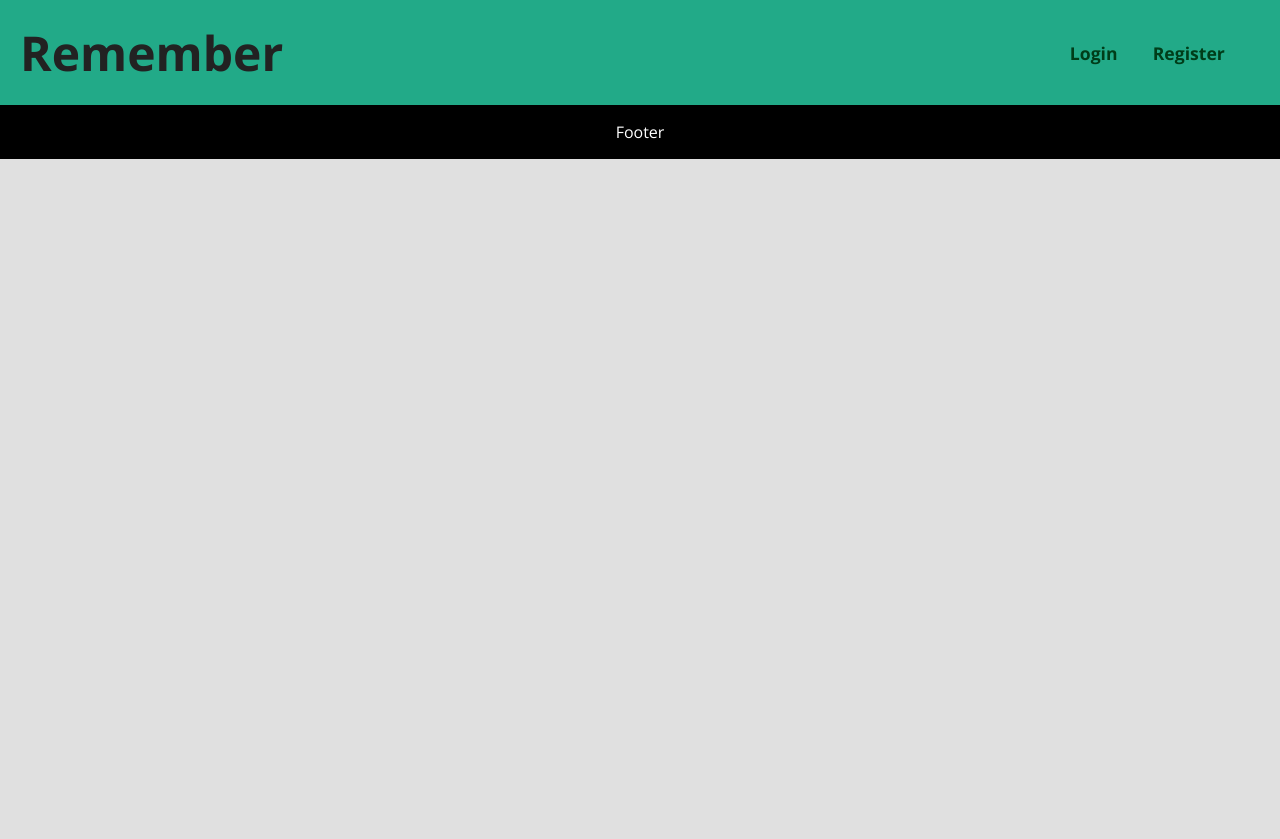
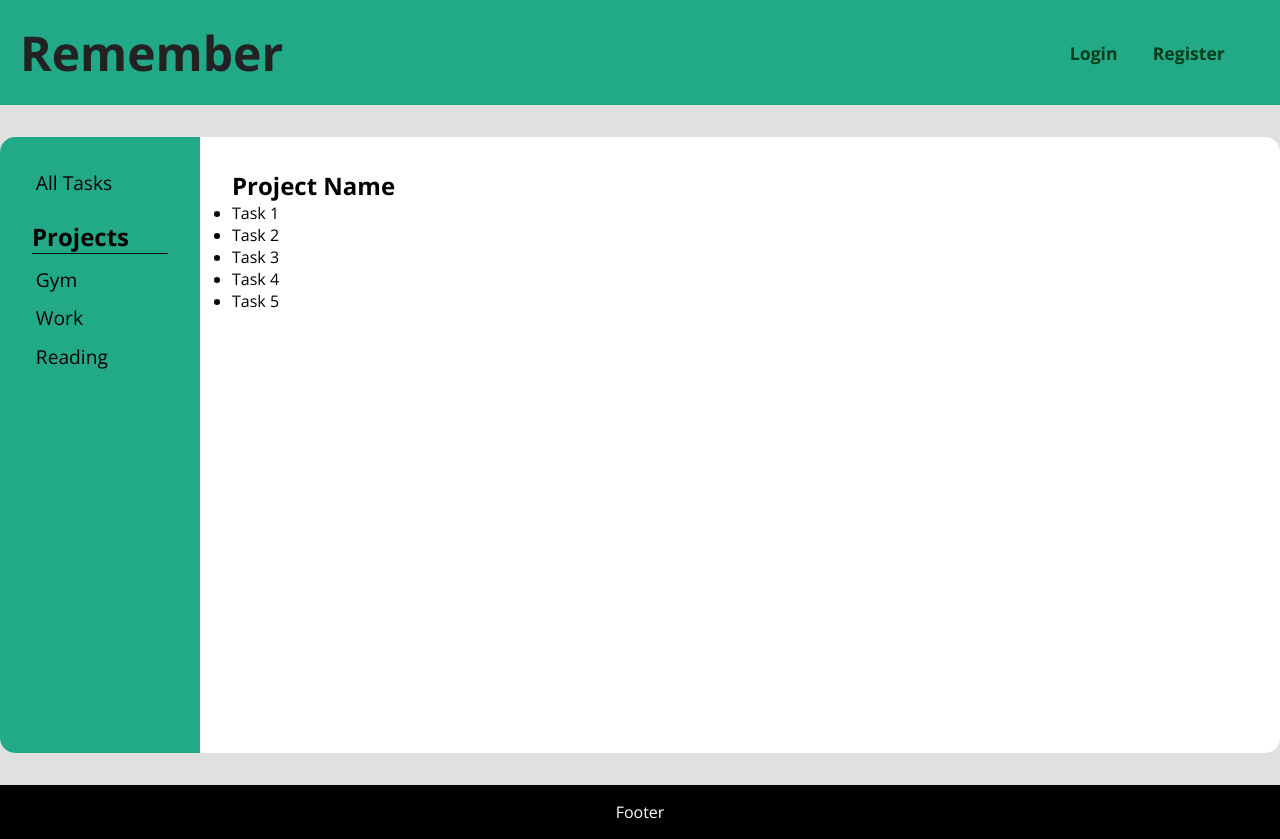
Before and after one commit to LucasMorettoRodrigues/remember, a React (Create React App) app: page /projects in a window 1280 px wide. Before the commit the page ends 800 px from the top, so only its background shows below. Built offline with nearby package versions, Linux system fonts and the light colour scheme.

Commit message:
create main page

```diff
--- a/src/App.js
+++ b/src/App.js
@@ -4,16 +4,18 @@ import Navbar from './components/layout/Navbar';
 import Home from './components/pages/Home';
 import Login from './components/pages/Login';
 import Register from './components/pages/Register';
+import Projects from './components/pages/Projects';
 
 function App() {
   return (
     <Router>
       <Navbar />
-      <Routes>
-        <Route exact path='/' element={<Home />} />
-        <Route exact path='/login' element={<Login />} />
-        <Route exact path='/register' element={<Register />} />
-      </Routes>
+        <Routes>
+          <Route exact path='/' element={<Home />} />
+          <Route path='/login' element={<Login />} />
+          <Route path='/register' element={<Register />} />
+          <Route path='/projects' element={<Projects />} />
+        </Routes>
       <Footer />
     </Router>
   );
--- /dev/null
+++ b/src/components/layout/MainContent.js
@@ -0,0 +1,18 @@
+import styles from './MainContent.module.css'
+
+const MainContent = () => {
+    return(
+        <section className={styles.main_content}>
+            <h2>Project Name</h2>
+            <ul>
+                <li>Task 1</li>
+                <li>Task 2</li>
+                <li>Task 3</li>
+                <li>Task 4</li>
+                <li>Task 5</li>
+            </ul>
+        </section>
+    )
+}
+
+export default MainContent
--- /dev/null
+++ b/src/components/layout/MainContent.module.css
@@ -0,0 +1,3 @@
+.main_content {
+    padding: 2em;
+}
--- /dev/null
+++ b/src/components/layout/ProjectButton.js
@@ -0,0 +1,11 @@
+import styles from '../layout/ProjectButton.module.css'
+
+const ProjectButton = ({ text }) => {
+    return (
+        <button className={styles.project_button}>
+            {text}
+        </button>
+    )
+}
+
+export default ProjectButton
--- /dev/null
+++ b/src/components/layout/ProjectButton.module.css
@@ -0,0 +1,11 @@
+.project_button {
+    background-color: inherit;
+    border: none;
+    font-size: 1.2em;
+    margin-bottom: 0.6em;
+    margin-left: 0.2em;
+}
+
+.project_button:hover {
+    font-weight: bold;
+}
--- /dev/null
+++ b/src/components/layout/SideBar.module.css
@@ -0,0 +1,19 @@
+.bar {
+    padding: 2em;
+    width: 200px;
+    background-color: rgb(34, 170, 136);
+    height: 77vh;
+    border-top-left-radius: 15px;
+    border-bottom-left-radius: 15px;
+}
+
+.bar ul {
+    display: flex;
+    flex-direction: column;
+    align-items: flex-start;
+}
+
+.bar h2 {
+    margin: 0.5em 0;
+    border-bottom: 1px solid black;
+}
--- /dev/null
+++ b/src/components/layout/Sidebar.js
@@ -0,0 +1,18 @@
+import styles from './SideBar.module.css'
+import ProjectButton from '../layout/ProjectButton'
+
+const Sidebar = () => {
+    return(
+        <aside className={styles.bar}>
+            <ProjectButton text="All Tasks"/>
+            <h2>Projects</h2>
+            <ul>
+                <ProjectButton text="Gym"/>
+                <ProjectButton text="Work"/>
+                <ProjectButton text="Reading"/>
+            </ul>
+        </aside>
+    )
+}
+
+export default Sidebar
--- /dev/null
+++ b/src/components/pages/Projects.js
@@ -0,0 +1,15 @@
+import Sidebar from "../layout/Sidebar"
+import MainContent from "../layout/MainContent"
+
+import styles from "./Projects.module.css"
+
+const Projects = () => {
+    return (
+        <main className={styles.main_container}>
+            <Sidebar />
+            <MainContent />
+        </main>
+    )
+}
+
+export default Projects
--- /dev/null
+++ b/src/components/pages/Projects.module.css
@@ -0,0 +1,7 @@
+.main_container {
+    display: flex;
+    background-color: white;
+    max-width: 1300px;
+    margin: 2em auto;
+    border-radius: 15px;
+}
```
